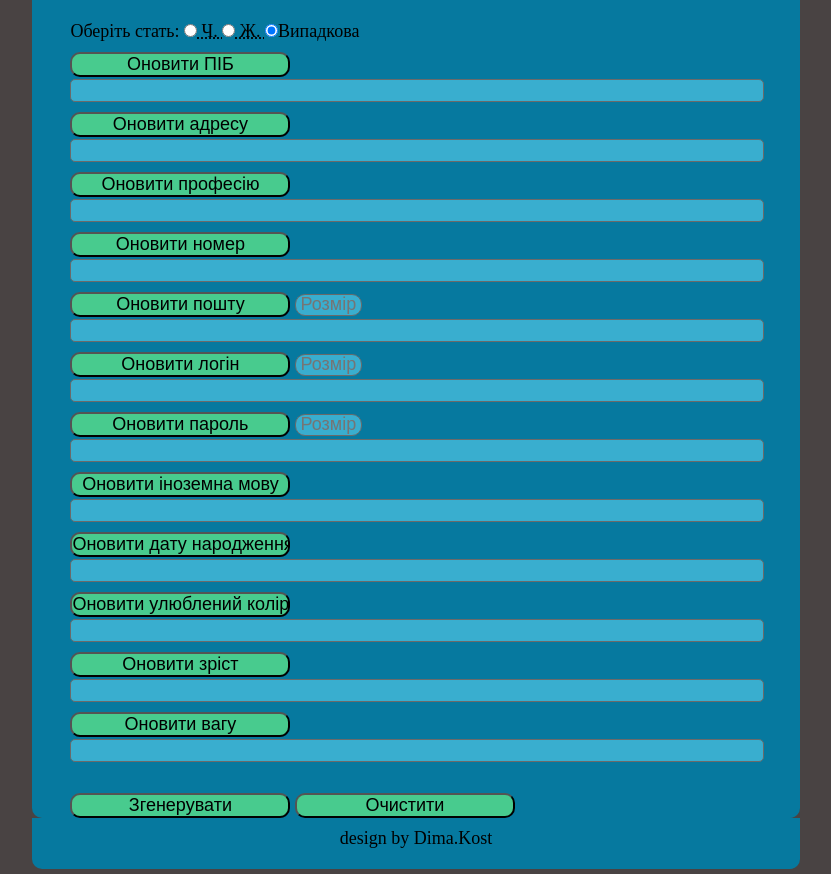
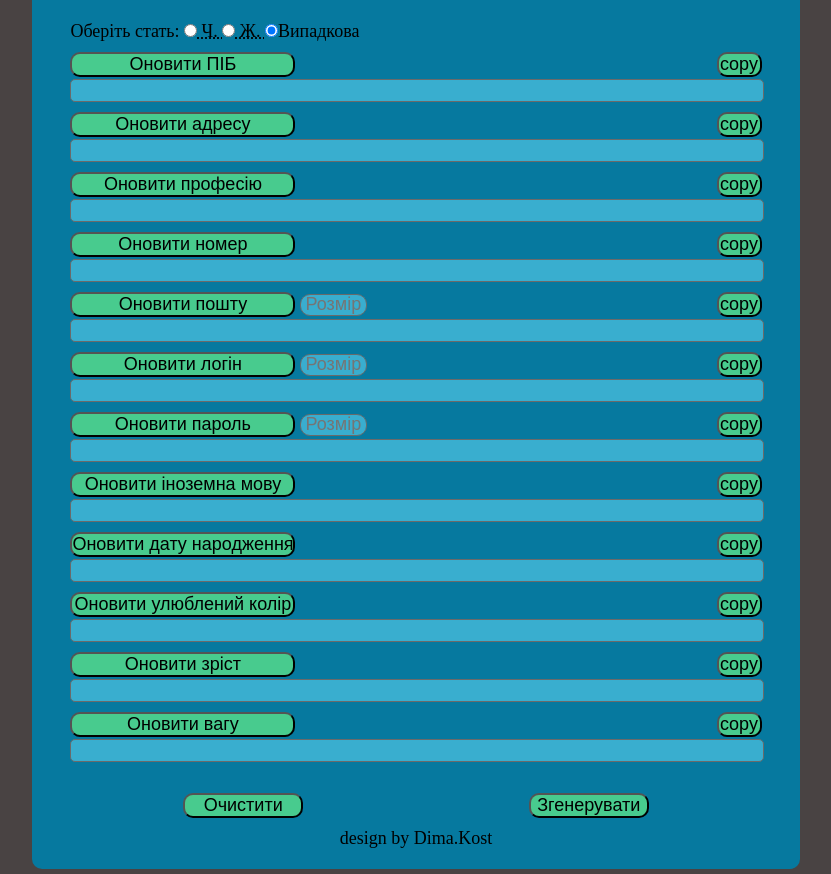
Before and after one commit to DimaK0st/Site_cursovaya, a PHP site: page /?course=1 in a window 1280 px wide. Shown: the part 27-901 px from the top of the page, without its empty margins (224-1055 px from the left). Run offline with PHP 8.4, Linux system fonts and the light colour scheme; data that the repository does not hold is empty.

Commit message:
Fix_bags_main_and_mass_gener

```diff
--- a/css/index.css
+++ b/css/index.css
@@ -1,6 +1,6 @@
 body {
     margin: 0px;
-        background-color: #494343;
+    background-color: #494343;
 
 }
 
@@ -25,12 +25,12 @@ body {
 * input[type=button], * input[type=submit], * input[type=reset] {
     background-color: rgb(72, 203, 142);
     margin-top: 10px;
-width: 220px;
+    width: 225px;
 
     border-radius: 10px 10px 10px 10px;
 }
 
-.login_num [type=text], .password_num [type=text], .email_num [type=text]{
+.login_num [type=text], .password_num [type=text], .email_num [type=text] {
     width: 65px;
     height: 20px;
     margin-right: 3px;
@@ -42,11 +42,6 @@ width: 220px;
     border-radius: 10px 10px 10px 10px;
 }
 
-
-/*.login .login_num, .email .email_num, .password .password_num{*/
-/*    display: flex;*/
-/*}*/
-
 .generator {
 
     padding-left: 3%;
@@ -56,8 +51,31 @@ width: 220px;
     width: 54%;
     background-color: #06799f;
 
-    border-radius: 0 0 10px 10px;
 
+}
+
+.btn_copy {
+
+    outline: none;
+    float: right;
+}
+
+.btn_copy input[type=button] {
+    width: 45px;
+    background-color: rgb(72, 203, 142);
+
+}
+
+#nav_reset, #nav_submit {
+    width: 120px;
+
+    margin-left: auto;
+    margin-right: auto;
+}
+
+.nav_btn {
+    margin: 0;
+    display: flex;
 }
 
 /*ul {*/
--- a/index.php
+++ b/index.php
@@ -57,24 +57,28 @@
 
         <div class="fio">
             <input type="submit" name="fio_btn" id="fio_btn" value="Оновити ПІБ">
+            <div class="btn_copy"><input type="button" value="copy" onclick="myFunction('fio_text')"></div>
             <input type="text" name="fio_text" id="fio_text"/>
         </div>
 
 
         <div class="address">
             <input type="submit" name="address_btn" id="address_btn" value="Оновити адресу">
+            <div class="btn_copy"><input type="button" value="copy" onclick="myFunction('address_text')"></div>
             <input type="text" name="address_text" id="address_text"/>
         </div>
 
 
         <div class="profession">
             <input type="submit" name="profession_btn" id="profession_btn" value="Оновити професію">
+            <div class="btn_copy"><input type="button" value="copy" onclick="myFunction('profession_text')"></div>
             <input type="text" name="profession_text" id="profession_text"/>
         </div>
 
 
         <div class="nomer">
             <input type="button" value="Оновити номер" onclick="gen_nomer()">
+            <div class="btn_copy"><input type="button" value="copy" onclick="myFunction('Nomer')"></div>
             <input type="text" name="Nomer" id="Nomer"/>
         </div>
 
@@ -84,7 +88,8 @@
 
                 <input type="button" name="Email_btn" id="Email_btn" value="Оновити пошту"
                        onclick="gen_email()">
-                <input type="text" name="Email_num" id="email_num" placeholder="Розмір" maxlength="2" >
+                <div class="btn_copy"><input type="button" value="copy" onclick="myFunction('Email_txt')"></div>
+                <input type="text" name="Email_num" id="email_num" placeholder="Розмір" maxlength="2">
 
             </div>
             <input type="text" name="Email_txt" id="Email_txt"/>
@@ -97,7 +102,8 @@
             <div class="login_num">
 
                 <input type="button" name="login_btn" id="login_btn" value="Оновити логін" onclick="gen_login()">
-                <input type="text" name="login_num" id="login_num" placeholder="Розмір" maxlength="2" >
+                <div class="btn_copy"><input type="button" value="copy" onclick="myFunction('login_txt')"></div>
+                <input type="text" name="login_num" id="login_num" placeholder="Розмір" maxlength="2">
 
             </div>
             <input type="text" name="login_txt" id="login_txt"/>
@@ -110,7 +116,8 @@
 
                 <input type="button" name="password__btn" id="password_btn" value="Оновити пароль"
                        onclick="gen_password()">
-                <input type="text" name="password_num" id="password_num" placeholder="Розмір" maxlength="2" >
+                <div class="btn_copy"><input type="button" value="copy" onclick="myFunction('password_txt')"></div>
+                <input type="text" name="password_num" id="password_num" placeholder="Розмір" maxlength="2">
 
             </div>
             <input type="text" name="password_txt" id="password_txt"/>
@@ -119,6 +126,7 @@
 
         <div class="lang">
             <input type="button" name="lang_btn" id="lang_btn" value="Оновити іноземна мову" onclick="gen_lang()">
+            <div class="btn_copy"><input type="button" value="copy" onclick="myFunction('lang_text')"></div>
             <input type="text" name="lang_text" id="lang_text"/>
         </div>
 
@@ -126,24 +134,28 @@
         <div class="date">
             <input type="button" name="date_btn" id="date_btn" value="Оновити дату народження"
                    onclick="gen_randomDate()">
+            <div class="btn_copy"><input type="button" value="copy" onclick="myFunction('date_text')"></div>
             <input type="text" name="date_text" id="date_text"/>
         </div>
 
 
         <div class="color">
             <input type="button" name="color_btn" id="color_btn" value="Оновити улюблений колір" onclick="gen_color()">
+            <div class="btn_copy"><input type="button" value="copy" onclick="myFunction('color_text')"></div>
             <input type="text" name="color_text" id="color_text"/>
         </div>
 
 
         <div class="height">
             <input type="button" name="height_btn" id="height_btn" value="Оновити зріст" onclick="gen_height()">
+            <div class="btn_copy"><input type="button" value="copy" onclick="myFunction('height_text')"></div>
             <input type="text" name="height_text" id="height_text"/>
         </div>
 
 
         <div class="weight">
             <input type="button" name="weight_btn" id="weight_btn" value="Оновити вагу" onclick="gen_weight()">
+            <div class="btn_copy"><input type="button" value="copy" onclick="myFunction('weight_text')"></div>
             <input type="text" name="weight_text" id="weight_text"/>
         </div>
 
@@ -151,13 +163,13 @@
         <br>
 
 
-        <div class="all">
+        <div class="nav_btn">
 
-
-            <input type="submit" name="all_gener" value="Згенерувати" onClick="document.location = '?id=1'"/>
-            <input type="reset" name="Reset" value="Очистити">
+            <input type="reset" id="nav_reset" name="Reset" value="Очистити">
+            <input type="submit" id="nav_submit" name="all_gener" value="Згенерувати"
+                   onClick="document.location = '?id=1'"/>
         </div>
-        </div>
+    </div>
 </FORM>
 
 
@@ -187,10 +199,9 @@
 </body>
 
 
-    <?
-        include "php/gener.php";
-    ?>
-
+<?
+include "php/gener.php";
+?>
 
 
 </html>
--- a/js/generate.js
+++ b/js/generate.js
@@ -14,6 +14,11 @@ function gen_all() {
     gen_weight()
 }
 
+function myFunction(name_text) {
+    var copyText = document.getElementById(name_text);
+    copyText.select();
+    document.execCommand("copy");
+}
 function gen_nomer() {
     window.res_nomer = "";
     window.res_nomer += "+38"
```
Also changed, not shown: css/selective_generation.css (+6 -7 lines), php/gener.php (+49 -51 lines), php/selective_generation_script.php (+47 -39 lines), template/include/about_me.php (+3 -6 lines), template/include/selective_generation.php (+6 -6 lines).
